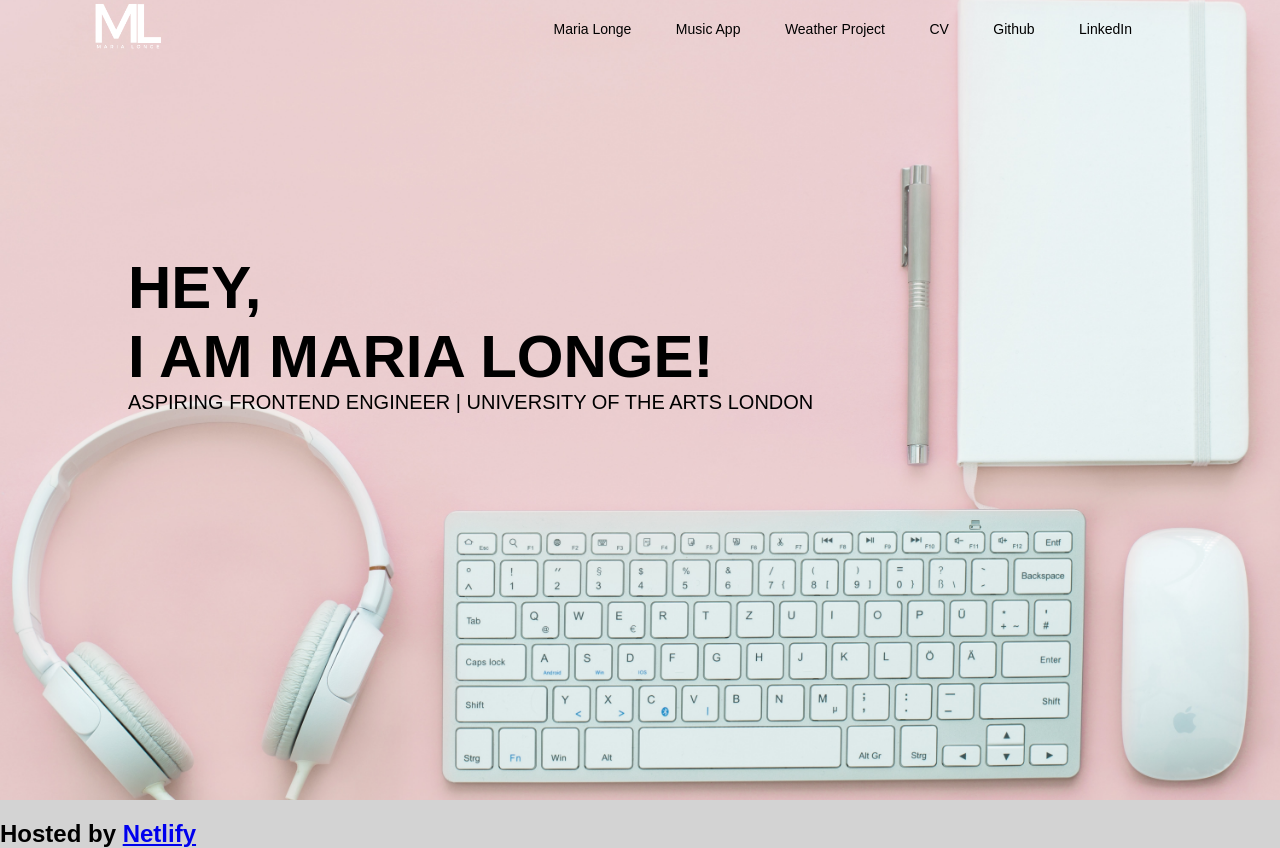
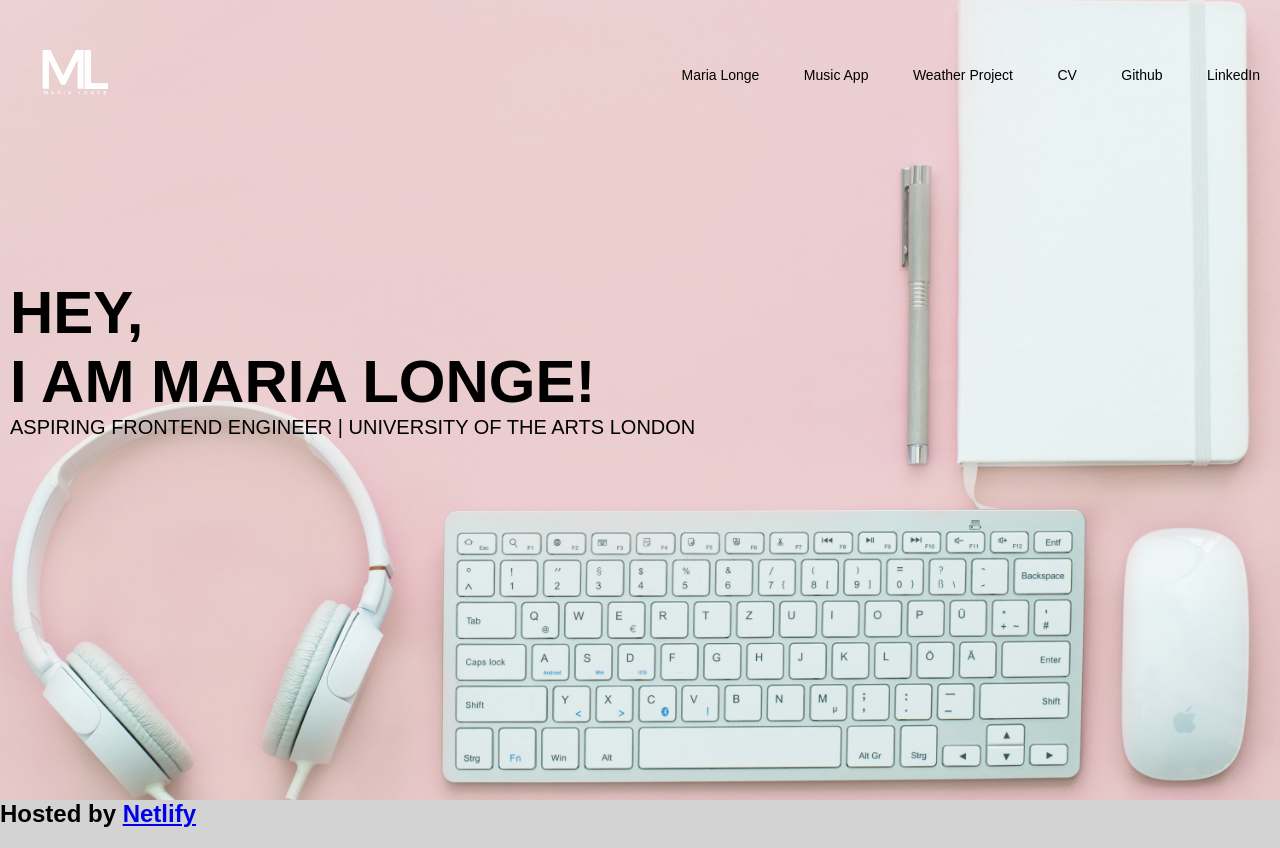
Before and after one commit to mariamayowa/Portfolio, a plain HTML site: page Index.html in a window 1280 px wide. Drawn offline with Linux system fonts and the light colour scheme.

Commit message:
Adjusted positioning in CSS.

```diff
--- a/Index.html
+++ b/Index.html
@@ -8,7 +8,7 @@
 </head>
 <body>
     <div id="header">
-        <div class="container">
+        <div>
             <nav>
                 <img src="images/logo.png" class="logo">
                 <ul>
--- a/style.css
+++ b/style.css
@@ -18,10 +18,6 @@ body{
     background-position: center;
 }
 
-.container{
-    padding: 10px 10%;
-}
-
 nav{
     display: flex;
     align-items: center;
@@ -31,13 +27,13 @@ nav{
 
 .logo{
     width: 140px;
-    margin: -70px;
+    margin: 5px;
 }
 
 nav ul li{
     display: inline-block;
     list-style: none;
-    margin: 10px 20px;
+    margin: 20px;
 }
 
 nav ul li a{
@@ -63,8 +59,9 @@ nav ul li a:hover::after{
 }
 
 .header-text{
-    margin-top: 20%;
+    margin-top: 10%;
     font-size: 20px;
+    margin-left: 10px;
 }
 
 .header-text h1{
```
